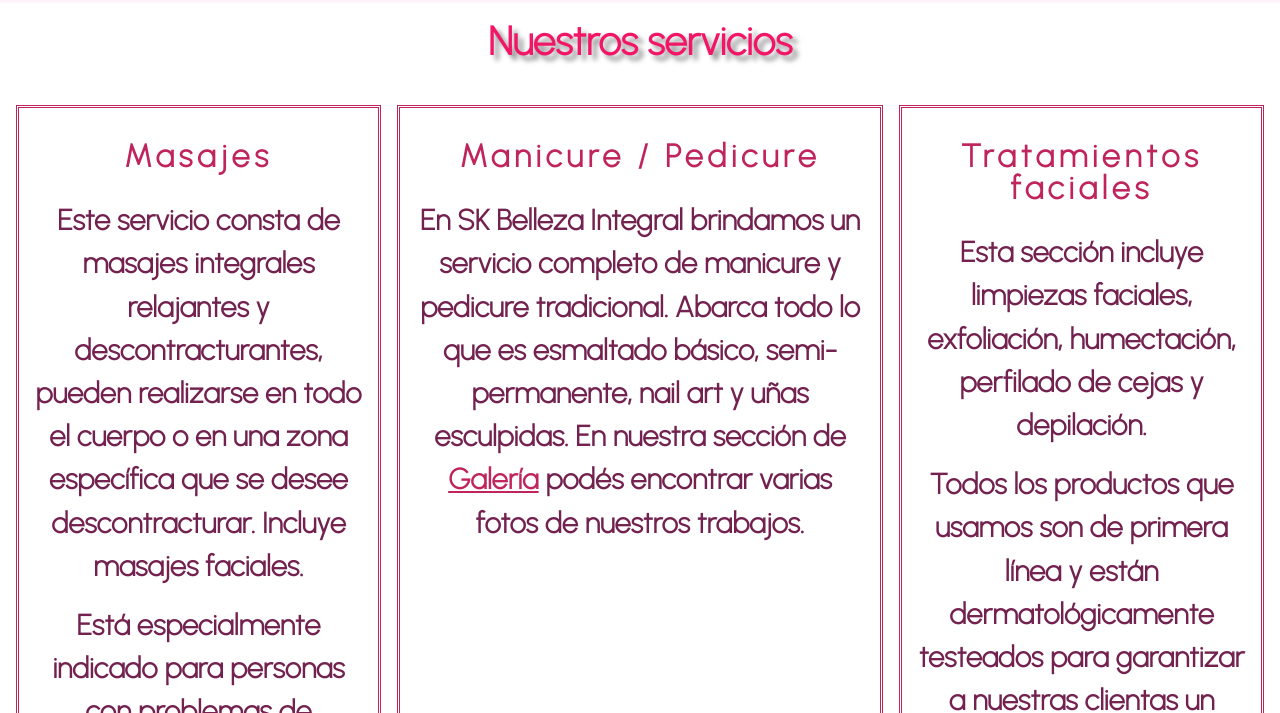
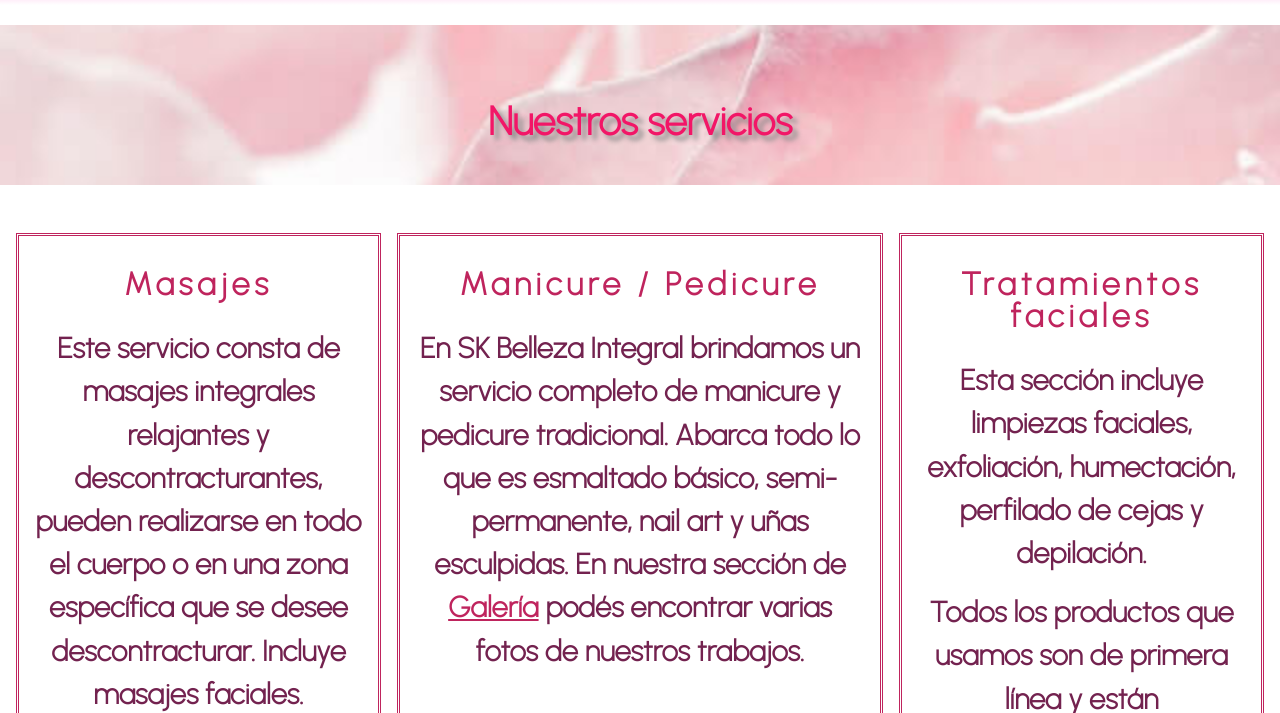
Before and after one commit to luzleale/proyecto-final-desarrollo-web, a website: page paginas/servicios.html in a window 1280 px wide. Shown: the part 87-800 px from the top of the page. Drawn offline with nearby package versions, Linux system fonts and the light colour scheme.

Commit message:
agrego banner en Servicios

```diff
--- a/paginas/servicios.html
+++ b/paginas/servicios.html
@@ -114,8 +114,8 @@
     <!--Inicio del contenido-->
     <main>
         <!--Acá van las secciones sobre los servicios-->
-        <div>
-          <h1 class="tituloPrincipal">Nuestros servicios</h1>
+        <div class="bannerServicios">
+          <h1 class="tituloPrincipal tituloServicios">Nuestros servicios</h1>
         </div>
         <!--Descripción de los servicios-->
         <div class="contSize">
--- a/scss/pags/_servicios.scss
+++ b/scss/pags/_servicios.scss
@@ -1,5 +1,17 @@
 /*Página de Servicios: flex-box y mobile first*/
-/*MIXINS*/
+.bannerServicios {
+  height: 20vh;
+  background-image: url(../../imagenes/imgServ.jpg);
+  max-width: 100%;
+  background-size: cover;
+  background-position: center;
+  margin-bottom: 3rem;
+  margin-top: 2rem;
+}
+.tituloServicios {
+  padding-top: 5rem;
+  padding-bottom: 5rem;
+}
 
 @mixin servicios(
   $justify-content,
```
Also changed, not shown: index.html (+3 -4 lines), css/style.css, imagenes/imgServ.jpg (added), 1 other file.
